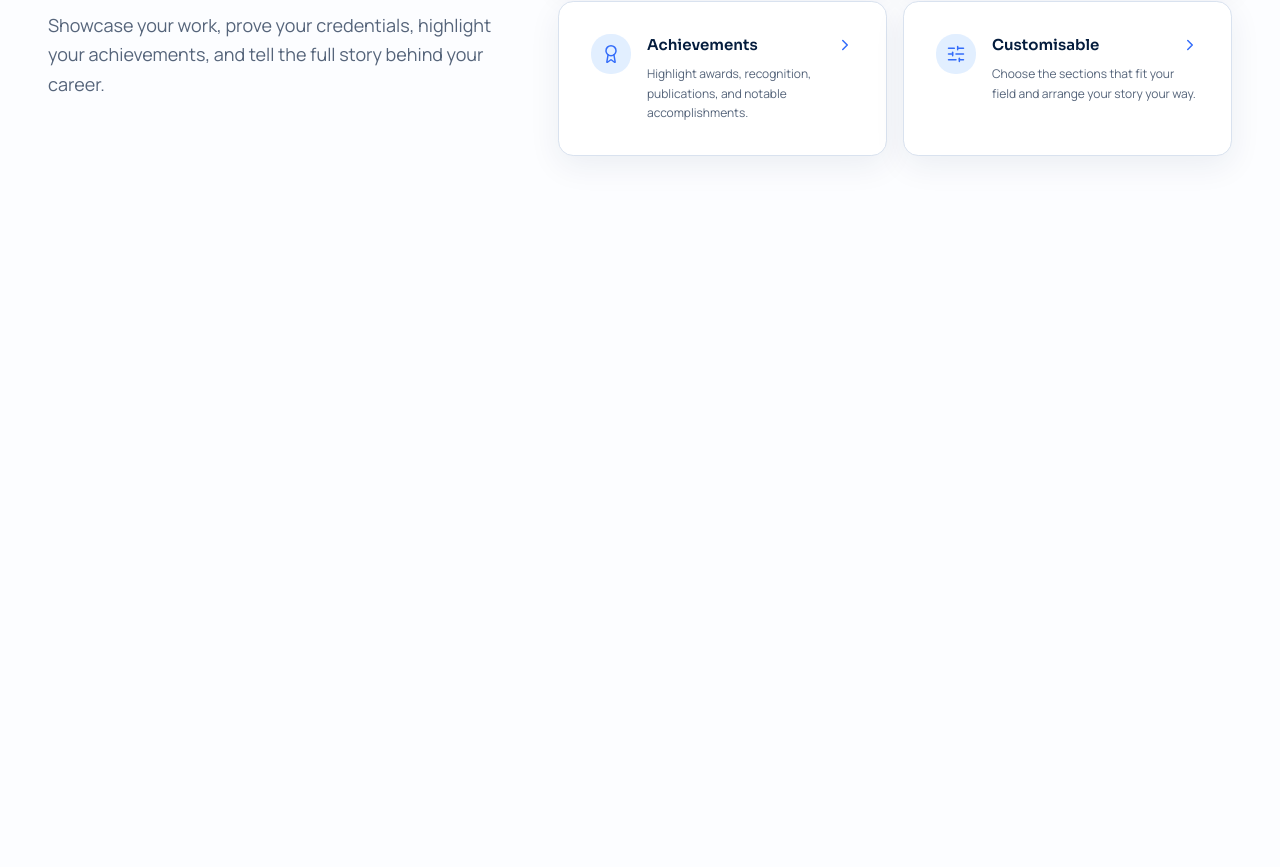
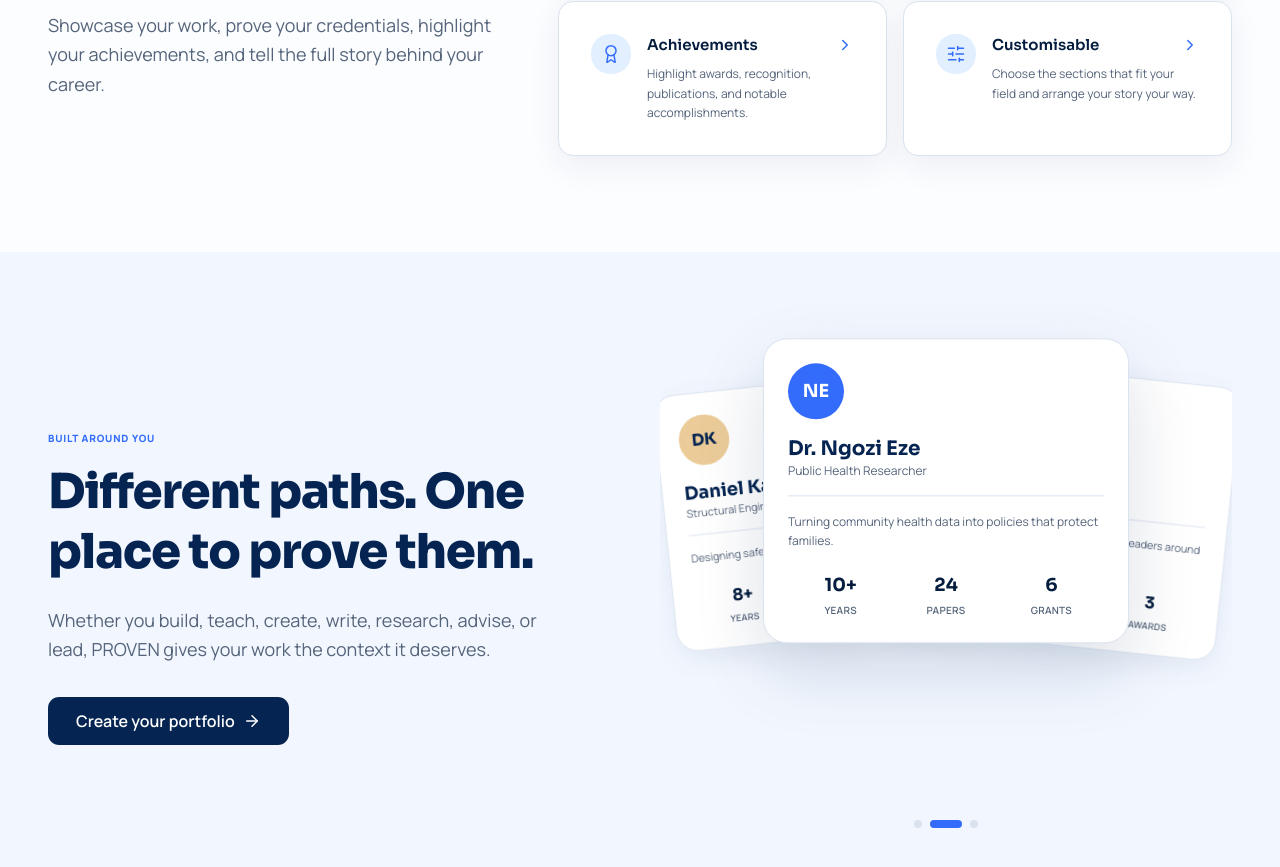
Before and after one commit to arinzeprogress01-gif/MyPorfolio_Website, a React (Vite) app in the folder Portfolio_Frontend/: page / in a window 1280 px wide. Shown: the part 1473-2340 px from the top of the page. Before the commit the page ends 1725 px from the top, so only its background shows below. Built offline with nearby package versions, Linux system fonts and the light colour scheme.

Commit message:
feat(landing): add DifferentPaths section and PathCardsStack component with data

```diff
--- a/Portfolio_Frontend/src/App.jsx
+++ b/Portfolio_Frontend/src/App.jsx
@@ -2,6 +2,7 @@ import Navbar from './components/layouts/Navbar'
 import Hero from './features/landing/Hero'
 import ProfessionsStrip from './features/landing/ProfessionsStrip'
 import Features from './features/landing/Features'
+import DifferentPaths from './features/landing/DifferentPaths'
 
 export default function App() {
   return (
@@ -11,6 +12,7 @@ export default function App() {
         <Hero />
         <ProfessionsStrip />
         <Features />
+        <DifferentPaths />
       </main>
     </div>
   )
--- /dev/null
+++ b/Portfolio_Frontend/src/features/landing/DifferentPaths.jsx
@@ -0,0 +1,34 @@
+import { ArrowRight } from 'lucide-react'
+import Section from '../../components/ui/Section'
+import Container from '../../components/ui/Container'
+import Button from '../../components/ui/Button'
+import PathCardsStack from './PathCardsStack'
+
+export default function DifferentPaths() {
+  return (
+    <Section id="example" spacing="md" tone="subtle">
+      <Container size="xl">
+        <div className="grid items-center gap-14 lg:grid-cols-2 lg:gap-10">
+          {/* Left: text */}
+          <div>
+            <p className="eyebrow">Built around you</p>
+            <h2 className="mt-4 font-display text-3xl font-extrabold leading-tight tracking-tight text-primary sm:text-4xl lg:text-5xl">
+              Different paths. One place to prove them.
+            </h2>
+            <p className="mt-6 max-w-lg text-base leading-relaxed text-muted-foreground sm:text-lg">
+              Whether you build, teach, create, write, research, advise, or lead,
+              PROVEN gives your work the context it deserves.
+            </p>
+            <Button as="a" href="#start" variant="primary" size="lg" className="mt-8">
+              Create your portfolio
+              <ArrowRight size={18} />
+            </Button>
+          </div>
+
+          {/* Right: cards */}
+          <PathCardsStack />
+        </div>
+      </Container>
+    </Section>
+  )
+}
--- /dev/null
+++ b/Portfolio_Frontend/src/features/landing/PathCardsStack.jsx
@@ -0,0 +1,121 @@
+import { useEffect, useState } from 'react'
+import { cn } from '../../lib/cn'
+import usePrefersReducedMotion from '../../hooks/usePrefersReducedMotion'
+import { pathCards } from './data/pathCards'
+
+const ROTATE_EVERY = 4500 // milliseconds
+
+// Where a card sits depending on its turn: front, behind-right, behind-left
+const slots = [
+  { x: 0, y: 0, rotate: 0, scale: 1, z: 30 },
+  { x: 32, y: 6, rotate: 6, scale: 0.9, z: 20 },
+  { x: -32, y: 6, rotate: -6, scale: 0.9, z: 10 },
+]
+
+export default function PathCardsStack() {
+  const [active, setActive] = useState(0)
+  const [engaged, setEngaged] = useState(false) // true while hovering or focusing
+  const reducedMotion = usePrefersReducedMotion()
+  const count = pathCards.length
+
+  // Every few seconds, bring the next card to the front
+  useEffect(() => {
+    if (engaged || reducedMotion) return
+    const timer = setTimeout(() => setActive((current) => (current + 1) % count), ROTATE_EVERY)
+    return () => clearTimeout(timer)
+  }, [active, engaged, reducedMotion, count])
+
+  return (
+    <div
+      className="mx-auto w-full max-w-xl"
+      onMouseEnter={() => setEngaged(true)}
+      onMouseLeave={() => setEngaged(false)}
+      onFocus={() => setEngaged(true)}
+      onBlur={() => setEngaged(false)}
+    >
+      <div className="relative h-[26rem] overflow-x-clip sm:h-[28rem]">
+        {pathCards.map((card, index) => {
+          const position = (index - active + count) % count // 0 = front
+          const slot = slots[position]
+          const isFront = position === 0
+          const side = Math.sign(slot.x) // -1 left, 0 front, 1 right
+          const spreadX = engaged ? side * 8 : 0
+          const spreadRotate = engaged ? side * 2 : 0
+
+          return (
+            <div
+              key={card.id}
+              className="absolute left-[14%] top-0 w-[72%] transition-transform duration-700 ease-out motion-reduce:transition-none sm:left-[18%] sm:w-[64%]"
+              style={{
+                zIndex: slot.z,
+                transform: `translate(${slot.x + spreadX}%, ${slot.y}%) rotate(${slot.rotate + spreadRotate}deg) scale(${slot.scale})`,
+              }}
+            >
+              <article
+                className={cn(
+                  'relative animate-float rounded-3xl border border-border bg-card p-5 transition-shadow duration-700 motion-reduce:animate-none sm:p-6',
+                  isFront ? 'shadow-premium' : 'shadow-soft'
+                )}
+                style={{ animationDelay: `${-index * 2}s` }}
+              >
+                <span
+                  className={cn(
+                    'flex size-14 items-center justify-center rounded-full font-display text-lg font-bold',
+                    card.badge
+                  )}
+                >
+                  {card.initials}
+                </span>
+
+                <h3 className="mt-4 font-display text-xl font-bold text-primary">{card.name}</h3>
+                <p className="text-xs text-muted-foreground">{card.role}</p>
+
+                <hr className="my-4 border-border" />
+
+                <p className="text-xs leading-relaxed text-muted-foreground">{card.summary}</p>
+
+                <dl className="mt-5 grid grid-cols-3 text-center">
+                  {card.stats.map(({ value, label }) => (
+                    <div key={label}>
+                      <dd className="font-display text-lg font-bold text-foreground">{value}</dd>
+                      <dt className="mt-1 text-[10px] font-semibold uppercase tracking-wide text-muted-foreground">
+                        {label}
+                      </dt>
+                    </div>
+                  ))}
+                </dl>
+
+                {/* Clicking a card at the back brings it to the front */}
+                {!isFront && (
+                  <button
+                    type="button"
+                    onClick={() => setActive(index)}
+                    aria-label={`Show ${card.name}'s portfolio card`}
+                    className="absolute inset-0 z-10 cursor-pointer rounded-3xl focus-visible:outline-2 focus-visible:outline-offset-2 focus-visible:outline-ring"
+                  />
+                )}
+              </article>
+            </div>
+          )
+        })}
+      </div>
+
+      {/* Dots: show which card is in front, and let people jump to one */}
+      <div className="mt-6 flex justify-center gap-2" role="group" aria-label="Choose a portfolio card">
+        {pathCards.map((card, index) => (
+          <button
+            key={card.id}
+            type="button"
+            onClick={() => setActive(index)}
+            aria-label={`Show ${card.name}`}
+            aria-current={index === active}
+            className={cn(
+              'h-2 rounded-full transition-all duration-300',
+              index === active ? 'w-8 bg-accent' : 'w-2 bg-border hover:bg-accent-bright'
+            )}
+          />
+        ))}
+      </div>
+    </div>
+  )
+}
--- /dev/null
+++ b/Portfolio_Frontend/src/features/landing/data/pathCards.js
@@ -0,0 +1,41 @@
+export const pathCards = [
+  {
+    id: 'daniel',
+    initials: 'DK',
+    badge: 'bg-highlight text-primary',
+    name: 'Daniel Kalu',
+    role: 'Structural Engineer',
+    summary: 'Designing safer, smarter structures for growing cities.',
+    stats: [
+      { value: '8+', label: 'Years' },
+      { value: '12', label: 'Projects' },
+      { value: '5', label: 'Credentials' },
+    ],
+  },
+  {
+    id: 'ngozi',
+    initials: 'NE',
+    badge: 'bg-accent text-accent-foreground',
+    name: 'Dr. Ngozi Eze',
+    role: 'Public Health Researcher',
+    summary: 'Turning community health data into policies that protect families.',
+    stats: [
+      { value: '10+', label: 'Years' },
+      { value: '24', label: 'Papers' },
+      { value: '6', label: 'Grants' },
+    ],
+  },
+  {
+    id: 'tolu',
+    initials: 'TA',
+    badge: 'bg-primary text-primary-foreground',
+    name: 'Tolu Adeyemi',
+    role: 'Author & Editor',
+    summary: 'Telling stories that carry African voices to readers around the world.',
+    stats: [
+      { value: '6+', label: 'Years' },
+      { value: '4', label: 'Books' },
+      { value: '3', label: 'Awards' },
+    ],
+  },
+]
--- /dev/null
+++ b/Portfolio_Frontend/src/hooks/usePrefersReducedMotion.js
@@ -0,0 +1,16 @@
+import { useEffect, useState } from 'react'
+
+const QUERY = '(prefers-reduced-motion: reduce)'
+
+export default function usePrefersReducedMotion() {
+  const [reduced, setReduced] = useState(() => window.matchMedia(QUERY).matches)
+
+  useEffect(() => {
+    const media = window.matchMedia(QUERY)
+    const onChange = (event) => setReduced(event.matches)
+    media.addEventListener('change', onChange)
+    return () => media.removeEventListener('change', onChange)
+  }, [])
+
+  return reduced
+}
```
